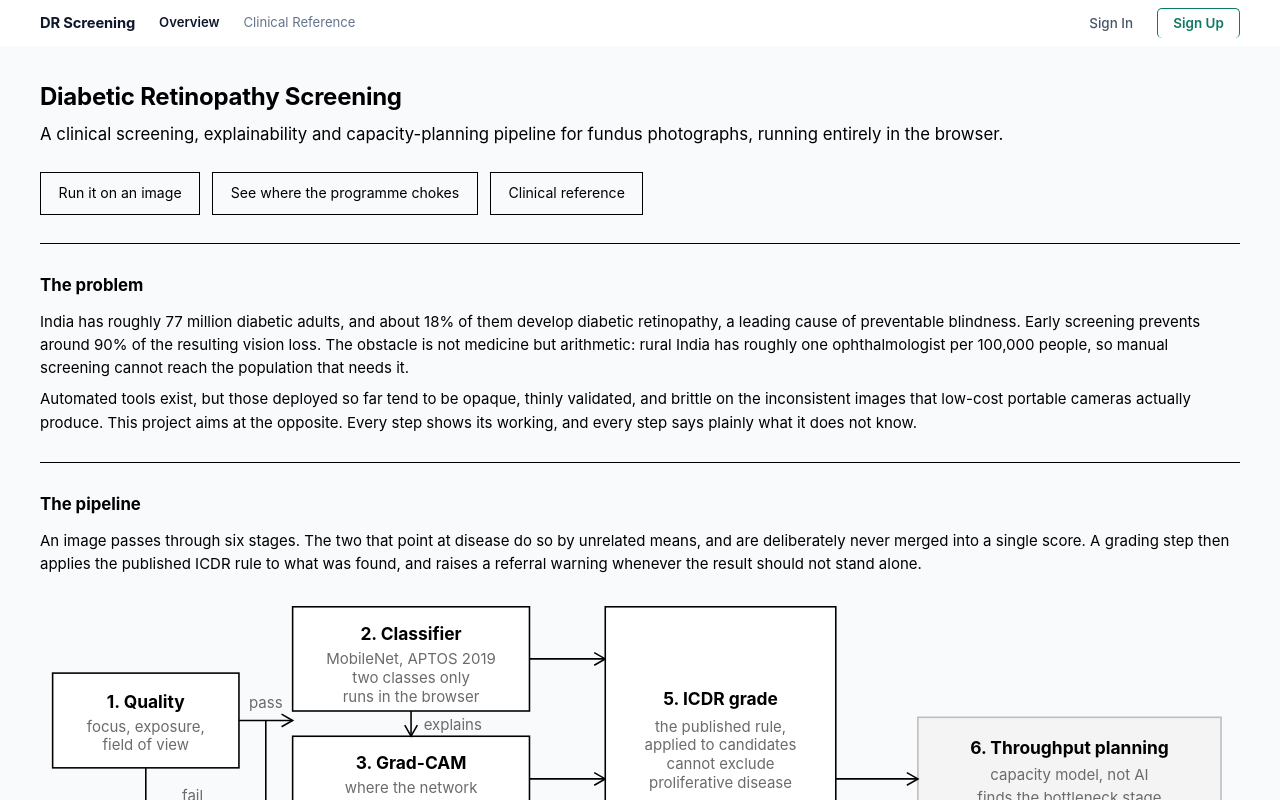
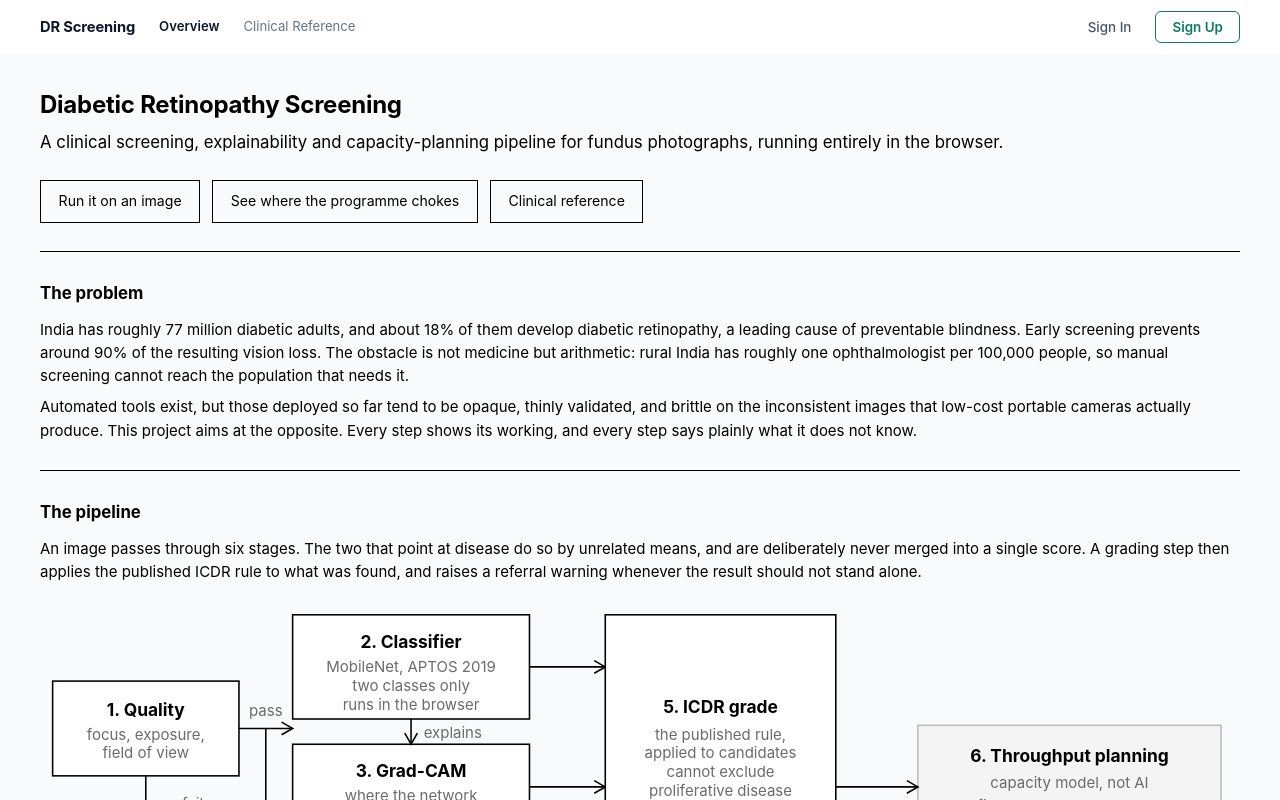
Before and after one commit to HEMANTHSV31/Intellathon26, a React (Vite) app: page / in a window 1280 px wide. Shown: the top 800 px of the page. Built offline with nearby package versions, Linux system fonts and the light colour scheme.

Commit message:
Increase navbar height to 54px and fix Sign Up button border

```diff
--- a/src/App.jsx
+++ b/src/App.jsx
@@ -29,7 +29,7 @@ function AppContent() {
       <header
         style={{
           width: '100%',
-          height: '46px',
+          height: '54px',
           background: '#ffffff',
           position: 'sticky',
           top: 0,
@@ -61,7 +61,7 @@ function AppContent() {
           <div
             style={{
               width: '100%',
-              height: 'calc(100vh - 46px)',
+              height: 'calc(100vh - 54px)',
               padding: '0 2.5rem',
               display: 'flex',
               alignItems: 'center',
--- a/src/components/Navbar.jsx
+++ b/src/components/Navbar.jsx
@@ -149,12 +149,11 @@ export default function Navbar() {
                 display: 'inline-flex',
                 alignItems: 'center',
                 justifyContent: 'center',
-                height: '30px',
+                height: '32px',
                 fontSize: '0.84rem',
                 fontWeight: isSignInActive ? 600 : 500,
                 color: isSignInActive ? '#0d7a63' : '#475569',
                 textDecoration: 'none',
-                borderBottom: 'none',
                 padding: '0 0.75rem',
                 boxSizing: 'border-box'
               }}
@@ -167,16 +166,15 @@ export default function Navbar() {
                 display: 'inline-flex',
                 alignItems: 'center',
                 justifyContent: 'center',
-                height: '30px',
+                height: '32px',
                 fontSize: '0.84rem',
                 fontWeight: 600,
                 color: isSignUpActive ? '#ffffff' : '#0d7a63',
                 background: isSignUpActive ? '#0d7a63' : 'transparent',
-                border: '1px solid #0d7a63',
-                borderRadius: '5px',
-                padding: '0 0.95rem',
+                border: '1.5px solid #0d7a63',
+                borderRadius: '6px',
+                padding: '0 1rem',
                 textDecoration: 'none',
-                borderBottom: 'none',
                 boxSizing: 'border-box',
                 transition: 'all 0.15s ease'
               }}
--- a/src/index.css
+++ b/src/index.css
@@ -104,10 +104,10 @@
   /* ---- site navigation, shared across pages ---- */
   .site-nav{display:flex;gap:1.5rem;flex-wrap:nowrap;align-items:center;border:none !important;border-bottom:none !important;}
   .site-nav .brand{font-weight:700;font-size:.92rem;text-decoration:none !important;border-bottom:none !important;}
-  .site-nav a{color:var(--grey4);text-decoration:none !important;border-bottom:none !important;box-shadow:none !important;}
-  .site-nav a:hover{color:var(--ink);text-decoration:none !important;border-bottom:none !important;}
-  .site-nav a[aria-current="page"]{color:var(--ink);font-weight:600;text-decoration:none !important;border-bottom:none !important;}
-  .site-nav a.active-link{color:var(--ink);font-weight:600;text-decoration:none !important;border-bottom:none !important;}
+  .site-nav a{color:var(--grey4);text-decoration:none !important;box-shadow:none !important;}
+  .site-nav a:hover{color:var(--ink);text-decoration:none !important;}
+  .site-nav a[aria-current="page"]{color:var(--ink);font-weight:600;text-decoration:none !important;}
+  .site-nav a.active-link{color:var(--ink);font-weight:600;text-decoration:none !important;}
   /* ---- landing page ---- */
   .lede{font-size:1.05rem;line-height:1.6;margin:0 0 1.5rem;}
   .diagram{width:100%;height:auto;display:block;margin:1rem 0 .4rem;}
```
